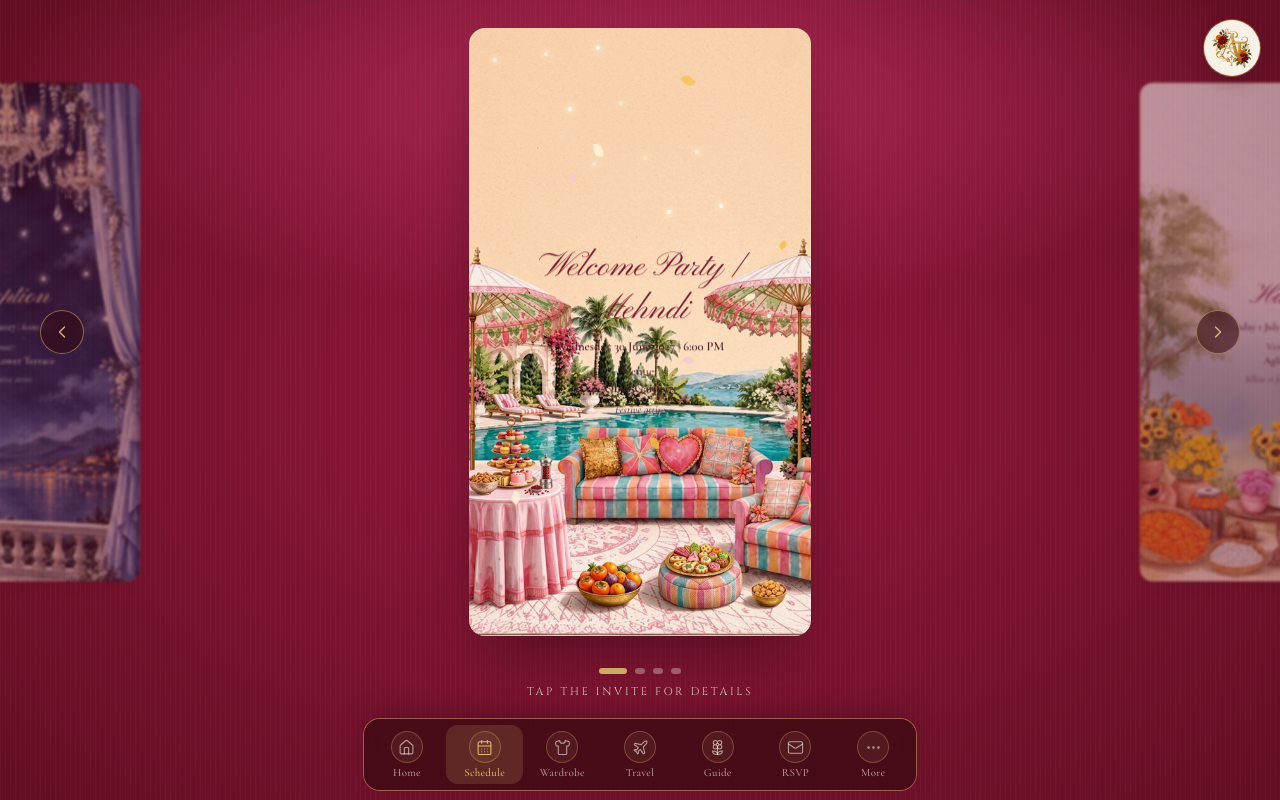
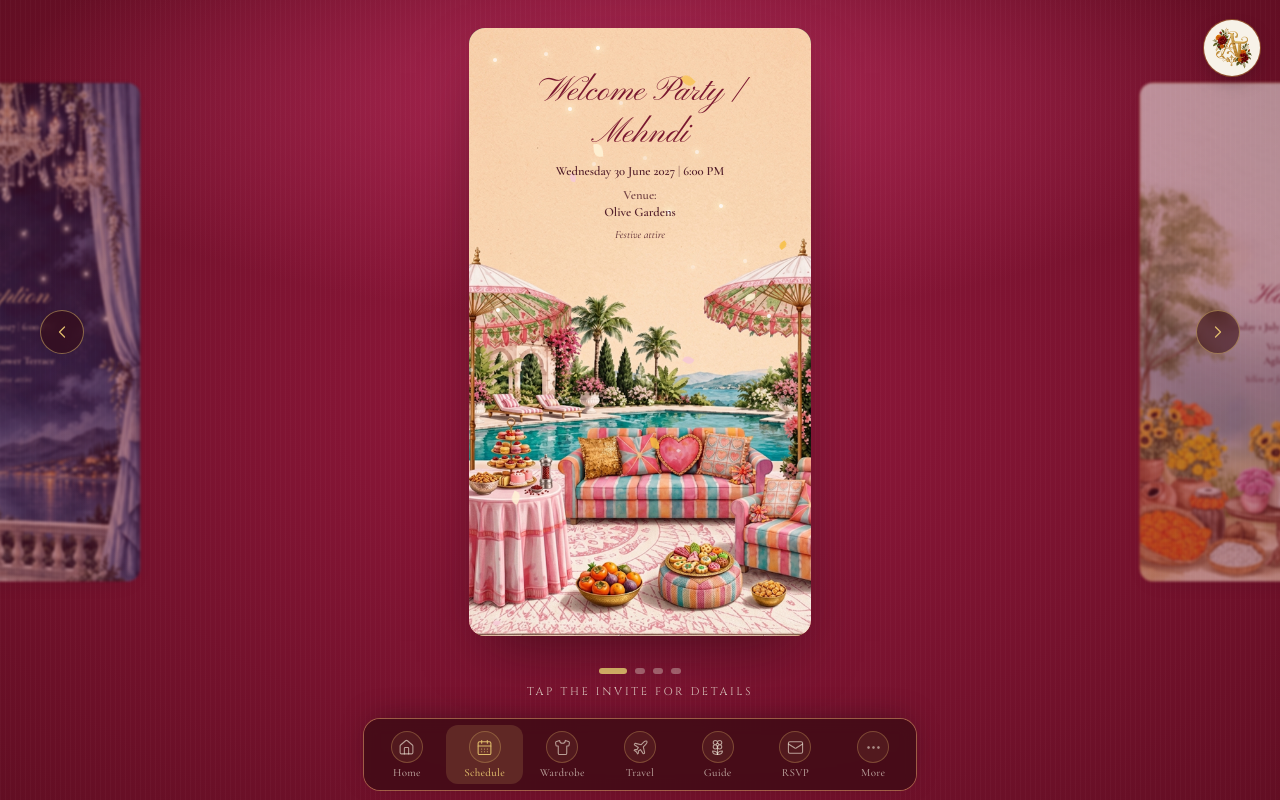
Before and after one commit to hill07/tejas-anoml, a React (Vite) app: page /schedule in a window 1280 px wide. Built offline with nearby package versions, Linux system fonts and the light colour scheme.

Commit message:
Move welcome party text above scene

```diff
--- a/src/components/invite/InviteCard.tsx
+++ b/src/components/invite/InviteCard.tsx
@@ -95,7 +95,7 @@ export function InviteCard({ event, active }: { event: WeddingEvent; active: boo
       {/* Centered event lettering, with no panel, shadow, or photo overlay. */}
       <div
         key={String(active)}
-        className="absolute inset-x-[5%] top-1/2 z-10 -translate-y-1/2 px-[3%] text-center"
+        className={`absolute inset-x-[5%] z-10 px-[3%] text-center ${event.slug === 'welcome-party' ? 'top-[7%]' : 'top-1/2 -translate-y-1/2'}`}
         style={{
           color: event.slug === 'reception' ? '#fff4df' : '#54202b',
         }}
```
